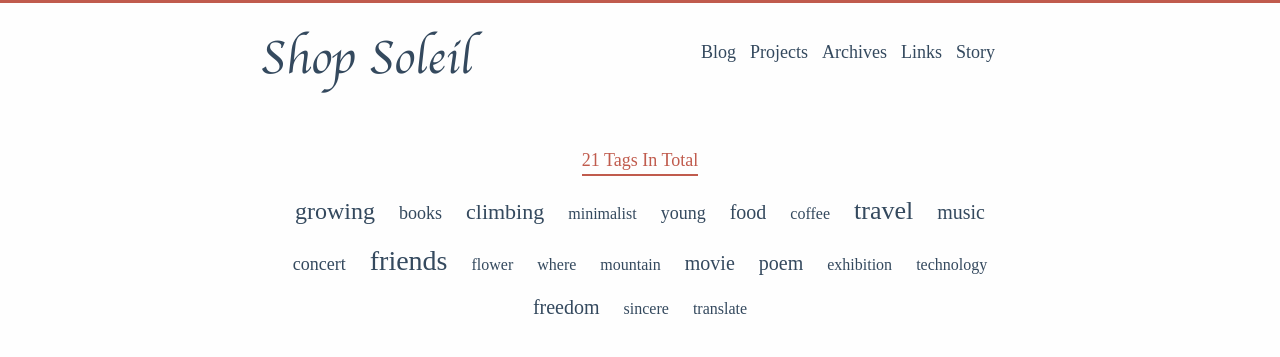
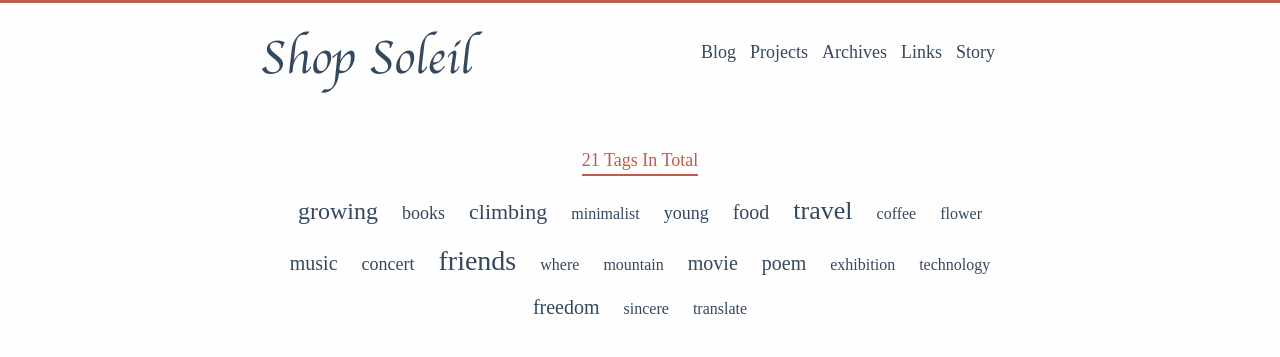
Before and after one commit to estrm/estrm.github.io, a plain HTML site: page tags/index.html in a window 1280 px wide. Shown: the top 357 px of the page. Drawn offline with Linux system fonts and the light colour scheme; a script that the page names is missing; a web font is replaced by a local one.

Commit message:
Site updated: 2022-04-19 16:16:54

```diff
--- a/tags/index.html
+++ b/tags/index.html
@@ -95,7 +95,7 @@
       21 Tags In Total
     </div>
     <div class="tag-cloud-tags">
-      <a href="/tags/growing/" style="font-size: 24px;">growing</a> <a href="/tags/books/" style="font-size: 18px;">books</a> <a href="/tags/climbing/" style="font-size: 22px;">climbing</a> <a href="/tags/minimalist/" style="font-size: 16px;">minimalist</a> <a href="/tags/young/" style="font-size: 18px;">young</a> <a href="/tags/food/" style="font-size: 20px;">food</a> <a href="/tags/coffee/" style="font-size: 16px;">coffee</a> <a href="/tags/travel/" style="font-size: 26px;">travel</a> <a href="/tags/music/" style="font-size: 20px;">music</a> <a href="/tags/concert/" style="font-size: 18px;">concert</a> <a href="/tags/friends/" style="font-size: 28px;">friends</a> <a href="/tags/flower/" style="font-size: 16px;">flower</a> <a href="/tags/where/" style="font-size: 16px;">where</a> <a href="/tags/mountain/" style="font-size: 16px;">mountain</a> <a href="/tags/movie/" style="font-size: 20px;">movie</a> <a href="/tags/poem/" style="font-size: 20px;">poem</a> <a href="/tags/exhibition/" style="font-size: 16px;">exhibition</a> <a href="/tags/technology/" style="font-size: 16px;">technology</a> <a href="/tags/freedom/" style="font-size: 20px;">freedom</a> <a href="/tags/sincere/" style="font-size: 16px;">sincere</a> <a href="/tags/translate/" style="font-size: 16px;">translate</a>
+      <a href="/tags/growing/" style="font-size: 24px;">growing</a> <a href="/tags/books/" style="font-size: 18px;">books</a> <a href="/tags/climbing/" style="font-size: 22px;">climbing</a> <a href="/tags/minimalist/" style="font-size: 16px;">minimalist</a> <a href="/tags/young/" style="font-size: 18px;">young</a> <a href="/tags/food/" style="font-size: 20px;">food</a> <a href="/tags/travel/" style="font-size: 26px;">travel</a> <a href="/tags/coffee/" style="font-size: 16px;">coffee</a> <a href="/tags/flower/" style="font-size: 16px;">flower</a> <a href="/tags/music/" style="font-size: 20px;">music</a> <a href="/tags/concert/" style="font-size: 18px;">concert</a> <a href="/tags/friends/" style="font-size: 28px;">friends</a> <a href="/tags/where/" style="font-size: 16px;">where</a> <a href="/tags/mountain/" style="font-size: 16px;">mountain</a> <a href="/tags/movie/" style="font-size: 20px;">movie</a> <a href="/tags/poem/" style="font-size: 20px;">poem</a> <a href="/tags/exhibition/" style="font-size: 16px;">exhibition</a> <a href="/tags/technology/" style="font-size: 16px;">technology</a> <a href="/tags/freedom/" style="font-size: 20px;">freedom</a> <a href="/tags/sincere/" style="font-size: 16px;">sincere</a> <a href="/tags/translate/" style="font-size: 16px;">translate</a>
     </div>
   </div></div></div>
       </main>
```
